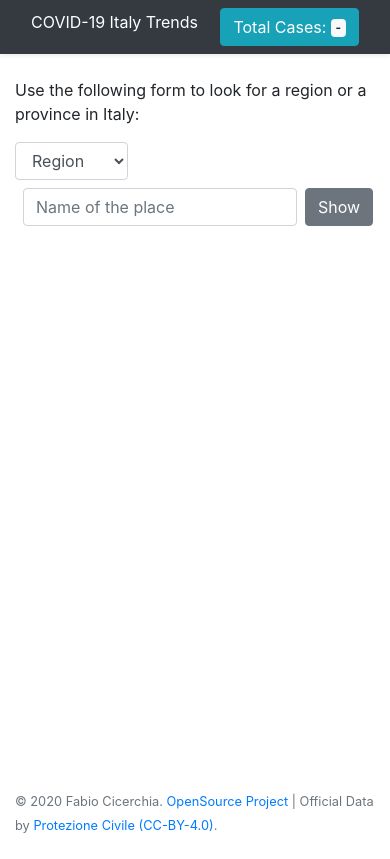
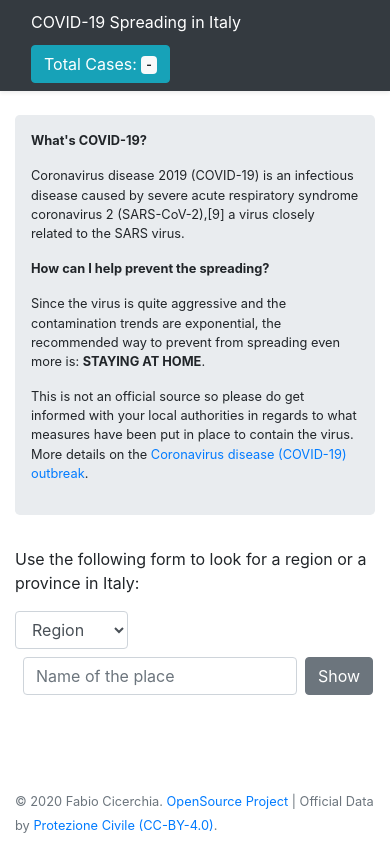
Before and after one commit to fabiocicerchia/covid19-italy, a PHP site: page /index.html in a window 390 px wide. Before the commit the page ends 833 px from the top, so only its background shows below. Run offline with PHP 8.4, Linux system fonts and the light colour scheme; some libraries are stand-ins or nearby versions.

Commit message:
refactoring

```diff
--- a/public/index.html
+++ b/public/index.html
@@ -15,9 +15,9 @@
             <div class="navbar navbar-dark bg-dark shadow-sm">
                 <div class="container-fluid">
                     <a href="/" class="navbar-brand">
-                        <h1 class="small float-left">COVID-19 Italy Trends</h1>
+                        <h1 class="small float-left">COVID-19 Spreading in Italy</h1>
                     </a>
-    	            <span class="float-right d-block btn btn-info">Total Cases: <span class="badge badge-light" id="totalCases">-</span></span>
+                    <span class="float-right d-block btn btn-info">Total Cases: <span class="badge badge-light" id="totalCases">-</span></span>
                 </div>
             </div>
         </header>
@@ -26,6 +26,19 @@
             <div class="container-fluid">
                 <div class="row">
                     <div class="col-sm-6 col-xs-12 mt-4">
+                        <div class="jumbotron small p-3">
+                            <p><strong>What's COVID-19?</strong></p>
+                            <blockquote cite="https://en.wikipedia.org/wiki/Coronavirus_disease_2019">
+                                Coronavirus disease 2019 (COVID-19) is an infectious disease caused by severe acute respiratory syndrome coronavirus 2
+                                (SARS-CoV-2),[9] a virus closely related to the SARS virus.
+                            </blockquote>
+                            <p><strong>How can I help prevent the spreading?</strong></p>
+                            <p>Since the virus is quite aggressive and the contamination trends are exponential, the recommended way to prevent from
+                            spreading even more is: <strong>STAYING AT HOME</strong>.</p>
+                            <p>This is not an official source so please do get informed with your local authorities in regards to what measures have
+                            been put in place to contain the virus. More details on the
+                            <a href="https://www.who.int/emergencies/diseases/novel-coronavirus-2019" target="_blank">Coronavirus disease (COVID-19) outbreak</a>.</p>
+                        </div>
                         <p>Use the following form to look for a region or a province in Italy:</p>
 
                         <form action="/index.php" method="post" id="search-form" target="results" class="form-inline">
@@ -37,13 +50,15 @@
                             </div>
                             <input type="submit" value="Show" class="btn btn-secondary mb-2" />
                         </form>
-                        <iframe id="results" name="results" src="" style="width: 100%; height: 400px; border: 0;"></iframe>
+                        <iframe id="results" name="results" src=""></iframe>
                     </div>
-                    <div class="col-sm-6 text-right d-none d-sm-block">
+                    <div class="col-sm-6 text-right d-none d-sm-block p-0">
                         <div id="map"></div>
                         <div id="lastUpdate"></div>
+                        <input type="button" id="dayFirst" value="|<" />
                         <input type="button" id="dayBefore" value="<<" />
-    		        <input type="button" id="dayAfter" value=">>" />
+                        <input type="button" id="dayAfter" value=">>" />
+                        <input type="button" id="dayLast" value=">|" />
                         <script src="/script.js"></script>
                     </div>
                 </div>
@@ -52,8 +67,10 @@
         <footer class="footer">
             <div class="container-fluid">
                 <small class="text-muted">
-                    &copy; 2020 Fabio Cicerchia. <a href="https://github.com/fabiocicerchia/covid19-italy" target="_blank">OpenSource Project</a> | Official Data by <a href="https://github.com/pcm-dpc">Protezione Civile (CC-BY-4.0)</a>.
-    	        </small>
+                    &copy; 2020 Fabio Cicerchia.
+		    <a href="https://github.com/fabiocicerchia/covid19-italy" target="_blank">OpenSource Project</a> |
+		    Official Data by <a href="https://github.com/pcm-dpc">Protezione Civile (CC-BY-4.0)</a>.
+                </small>
             </div>
         </footer>
     </body>
--- a/public/script.js
+++ b/public/script.js
@@ -1,4 +1,4 @@
-function heatMapColorforValue(value){
+function heatMapColorforValue(value) {
     var h = (1.0 - value) * 240
     return "hsl(" + h + ", 100%, 50%)";
 }
@@ -42,21 +42,26 @@ function paintMap(dataProvince, lastUpdate) {
     var max = Math.max.apply(Math, Object.values(dataProvince));
 
     fetchJSONFile('/limits_IT_provinces.geojson', function(provinces) {
+        if (geoLayer !== undefined) {
+            geoLayer.remove();
+        }
         geoLayer = L.geoJSON(provinces, {
                 weight: 1,
                 style: function(feature) {
                     var place = normalisePlace(feature.properties.prov_name);
                     var cases = dataProvince[place];
                     if (cases > 0) {
-                        return {color: heatMapColorforValue(Math.min(cases/max + 0.75, 1))};
+                        return {
+                            color: heatMapColorforValue(Math.min(cases / max + 0.75, 1))
+                        };
                     }
                 },
-            onEachFeature: function (feature, layer) {
+                onEachFeature: function(feature, layer) {
                     var place = normalisePlace(feature.properties.prov_name);
                     var cases = dataProvince[place];
-                var popupContent = '<strong>'+place+'</strong><br>';
-        	popupContent += 'Cases: '+cases+'<br>';
-        	popupContent += '<small>Updated at '+lastUpdate+'<small>';
+                    var popupContent = '<strong>' + place + '</strong><br>';
+                    popupContent += 'Cases: ' + cases + '<br>';
+                    popupContent += '<small>Updated on ' + lastUpdate + '<small>';
                     layer.bindPopup(popupContent);
                 }
             })
@@ -76,7 +81,7 @@ Papa.parse('/dpc-covid19-ita-province.csv', {
         var date = new Date();
         var today = date.getFullYear() + '-' + (date.getMonth() + 1).toString().padStart(2, '0') + '-' + (date.getDate()).toString().padStart(2, '0');
         var yesterday = date.getFullYear() + '-' + (date.getMonth() + 1).toString().padStart(2, '0') + '-' + (date.getDate() - 1).toString().padStart(2, '0');
-        results.data.forEach(function (item) {
+        results.data.forEach(function(item) {
             var parsedDate = item.data.substr(0, 10);
             if (typeof history[parsedDate] === 'undefined') history[parsedDate] = {};
             history[parsedDate][item.denominazione_provincia] = parseInt(item.totale_casi, 10);
@@ -94,19 +99,29 @@ Papa.parse('/dpc-covid19-ita-province.csv', {
 });
 
 currentDate = lastUpdate;
+document.getElementById('dayFirst').onclick = function() {
+    var first = Object.keys(history)[0];
+    lastUpdate = first;
+
+    paintMap(history[first], first);
+};
 document.getElementById('dayBefore').onclick = function() {
-    var date = new Date(Date.parse(currentDate.innerHTML) - (24*60*60 * 1000));
+    var date = new Date(Date.parse(currentDate.innerHTML) - (24 * 60 * 60 * 1000));
     var before = date.getFullYear() + '-' + (date.getMonth() + 1).toString().padStart(2, '0') + '-' + (date.getDate()).toString().padStart(2, '0');
     lastUpdate = before;
 
-    geoLayer.remove();
     paintMap(history[before], before);
 };
 document.getElementById('dayAfter').onclick = function() {
-    var date = new Date(Date.parse(currentDate.innerHTML) + (24*60*60 * 1000));
+    var date = new Date(Date.parse(currentDate.innerHTML) + (24 * 60 * 60 * 1000));
     var after = date.getFullYear() + '-' + (date.getMonth() + 1).toString().padStart(2, '0') + '-' + (date.getDate()).toString().padStart(2, '0');
     lastUpdate = after;
 
-    geoLayer.remove();
     paintMap(history[after], after);
 };
+document.getElementById('dayLast').onclick = function() {
+    var last = Object.keys(history)[Object.keys(history).length - 1];
+    lastUpdate = last;
+
+    paintMap(history[last], last);
+};
--- a/public/style.css
+++ b/public/style.css
@@ -9,8 +9,10 @@ footer {
     position: absolute;
     bottom: 0.5em;
 }
+#dayFirst,
 #dayBefore,
-#dayAfter {
+#dayAfter,
+#dayLast {
     position: absolute;
     top: 1em;
     z-index: 9999;
@@ -21,8 +23,10 @@ footer {
     font-size: 0.6em;
     float: right;
 }
-#dayBefore { right: 5em; }
-#dayAfter { right: 2em; }
+#dayFirst { right: 14em; }
+#dayBefore { right: 10em; }
+#dayAfter { right: 6em; }
+#dayLast { right: 2em; }
 
 #lastUpdate {
     position: absolute;
@@ -34,3 +38,9 @@ footer {
     font-size: 0.6em;
     padding: 0.5em;
 }
+
+#results {
+    width: 100%;
+    max-height: 400px;
+    border: 0;
+}
--- a/src/Covid19/Factory/ReportFactory.php
+++ b/src/Covid19/Factory/ReportFactory.php
@@ -17,6 +17,6 @@ class ReportFactory
             $options['lastDays']
         );
 
-	return $service;
+        return $service;
     }
 }
--- a/src/Covid19/Service/ReportCasesService.php
+++ b/src/Covid19/Service/ReportCasesService.php
@@ -32,7 +32,9 @@ class ReportCasesService
                 $data[$record['data']] = $record['totale_casi'];
 
                 $countDays++;
-                if ($countDays === $this->lastDays) break;
+                if ($countDays === $this->lastDays) {
+                    break;
+                }
             }
         }
 
@@ -49,7 +51,7 @@ class ReportCasesService
                    $this->userChoice->type() === 'provincia'
                   ? 'denominazione_provincia'
                   : null
-                 );
+               );
     }
 
     public function getData()
```
Also changed, not shown: README.md, screenshot.png (added). Lines whose indentation alone changed are shown as unchanged.
